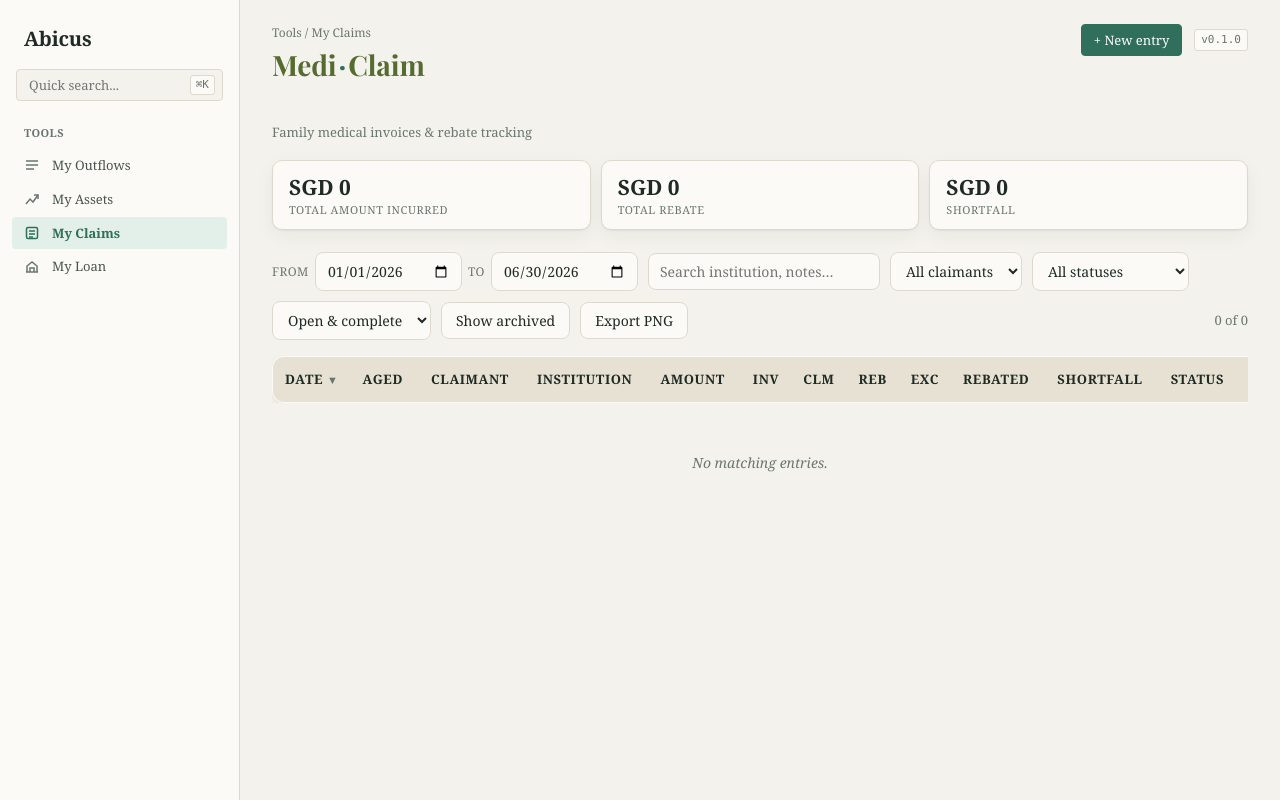
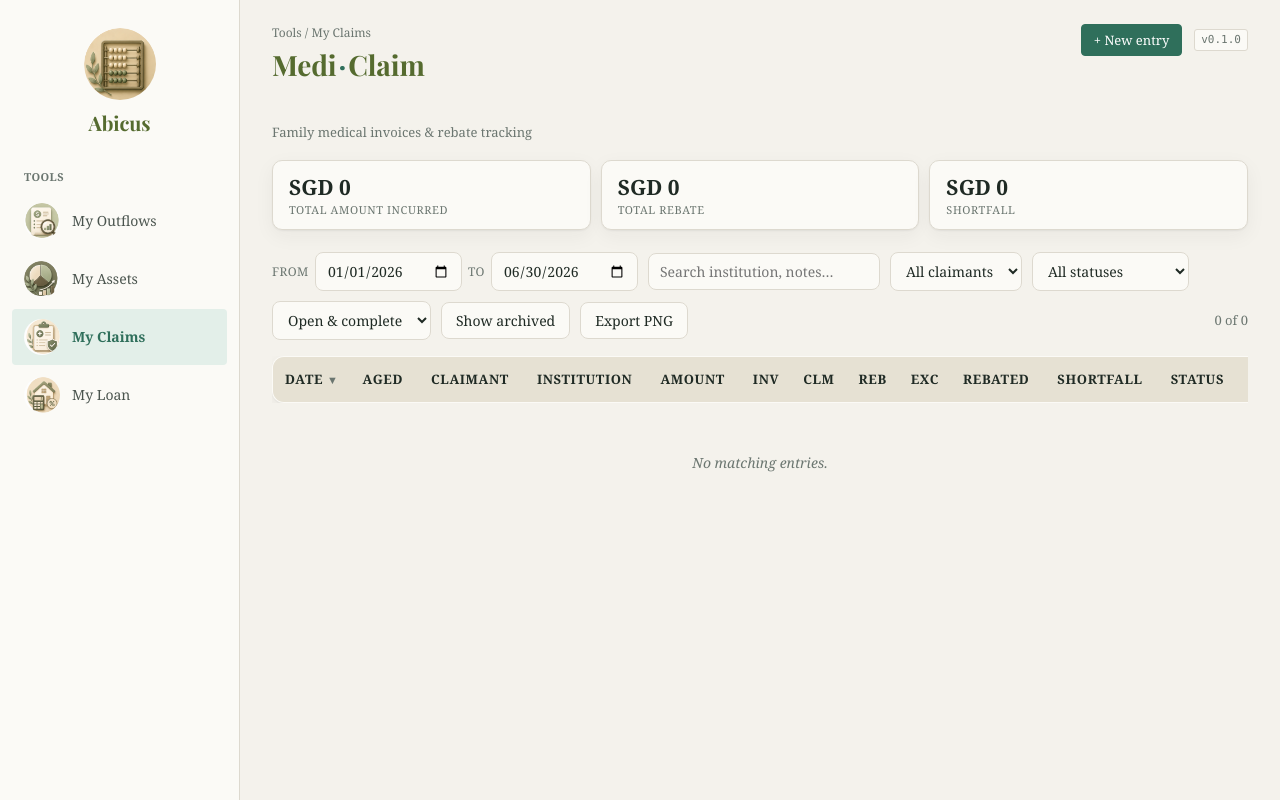
Before and after one commit to snowleopard-spec/abicus, a FastAPI app: page /claims in a window 1280 px wide. Run offline with FastAPI, Linux system fonts and the light colour scheme; data that the repository does not hold is empty.

Commit message:
cleanups: sidebar icons + uniform wordmark, loan half-width, claims trim
Sidebar overhaul (per Cleanups.md)
- Adds 5 themed PNG icons sliced from 3 bundled composites via Pillow:
  abicus (sidebar brand) + claims/outflows/assets/loan (nav links).
  Source composites kept under abicus/icons/ for re-crops.
- Abicus icon (72px circle) sits above the wordmark; wordmark rendered
  in Playfair Display 700 olive (#556B2F) — uniform across every
  sub-app, matching the page H1 we set earlier.
- Nav rows enlarged to fit 36px circular per-app icons (text-md label,
  10px vertical padding).
- Removed the Quick-search input + ⌘K handler — not enough apps to
  justify it.

Loan
- "Last paid installment" card no longer spans full width; sits in a
  2-col grid (.last-installment-row) occupying the left half. Right
  half empty. Collapses to single column under 720px.

Claims
- Removed the 📎 paperclip icon from the table actions column. Other-
  docs management remains accessible via the Edit modal. Dead
  openOtherDocsModal() and .other-docs-icon CSS removed.

Notes
- Cleanups.md committed as the source of these tweaks.

Co-Authored-By: Claude Opus 4.7 (1M context) <noreply@anthropic.com>

```diff
--- a/abicus/apps/claims/static/claims.css
+++ b/abicus/apps/claims/static/claims.css
@@ -309,17 +309,6 @@ body[data-active="claims"] .page-header h1 .dot { color: var(--accent); padding:
 }
 .claims-modal button.primary:hover { background: var(--accent-hover); border-color: var(--accent-hover); }
 
-/* ---------- Other-docs subtle icon (spec §10.4) ---------- */
-.other-docs-icon {
-  color: var(--text-muted);
-  cursor: pointer;
-  padding: 2px 6px;
-  border-radius: 5px;
-  font-size: 13px;
-}
-.other-docs-icon:hover { background: var(--claims-grey-soft); color: var(--text-primary); }
-.other-docs-icon.has { color: var(--accent); }
-
 .other-docs-list { list-style: none; padding: 0; margin: 0 0 12px; }
 .other-docs-list li {
   display: flex; justify-content: space-between; align-items: center;
--- a/abicus/apps/claims/static/claims.js
+++ b/abicus/apps/claims/static/claims.js
@@ -155,10 +155,6 @@
     // table
     document.getElementById("claims-tbody").innerHTML = rows.map((r) => {
       const aged = daysAged(r);
-      const otherN = (r.other_files || []).length;
-      const otherIcon = `<span class="other-docs-icon ${otherN ? "has" : ""}"
-                              data-action="other-docs" data-id="${r.id}"
-                              title="Attached documents${otherN ? ` (${otherN})` : ""}">📎${otherN ? ` ${otherN}` : ""}</span>`;
       return `
         <tr class="${rowClass(r.status)}">
           <td style="white-space:nowrap">${fmtDate(r.date_incurred)}</td>
@@ -181,7 +177,6 @@
                 : `<button class="file-add" data-action="upload-invoice" data-id="${r.id}" title="Add invoice">+ Add</button>`
           }</td>
           <td style="white-space:nowrap">
-            ${otherIcon}
             ${state.showArchived
               ? `<span class="rowact" data-action="restore" data-id="${r.id}">Restore</span>
                  <span class="rowact danger" data-action="delete" data-id="${r.id}">Delete</span>`
@@ -282,7 +277,6 @@
         break;
       }
       case "upload-invoice": uploadInvoiceFor(id); break;
-      case "other-docs": openOtherDocsModal(claim); break;
     }
   }
 
@@ -394,11 +388,6 @@
         reload();
       });
     });
-  }
-
-  function openOtherDocsModal(claim) {
-    // Reuse the edit modal but restricted to the other-docs section.
-    openEdit(claim);
   }
 
   function closeModal() {
--- a/abicus/shell/static/css/shell.css
+++ b/abicus/shell/static/css/shell.css
@@ -38,52 +38,26 @@ a:hover { color: var(--accent-hover); }
 }
 
 .sidebar__brand {
-  padding: var(--space-2) var(--space-5) var(--space-4);
+  padding: var(--space-3) var(--space-4) var(--space-5);
   display: flex;
+  flex-direction: column;
   align-items: center;
+  gap: var(--space-2);
+  text-align: center;
+}
+.brand-icon {
+  width: 72px;
+  height: 72px;
+  border-radius: 50%;
+  display: block;
+  object-fit: contain;
 }
 .wordmark {
+  font-family: "Playfair Display", Georgia, serif;
   font-size: var(--text-xl);
   font-weight: 700;
-  letter-spacing: -0.01em;
-  color: var(--text-primary);
-  font-family: var(--font-display);
-}
-
-.sidebar__search {
-  padding: 0 var(--space-4);
-  margin-bottom: var(--space-4);
-  position: relative;
-}
-.search-input {
-  width: 100%;
-  height: 32px;
-  border: 1px solid var(--border);
-  border-radius: var(--radius-sm);
-  padding: 0 36px 0 var(--space-3);
-  background: var(--bg-app);
-  font-size: var(--text-sm);
-  color: var(--text-primary);
-  font-family: inherit;
-}
-.search-input:focus {
-  outline: none;
-  border-color: var(--accent);
-  background: var(--bg-card);
-}
-.search-kbd {
-  position: absolute;
-  right: calc(var(--space-4) + 8px);
-  top: 50%;
-  transform: translateY(-50%);
-  font-family: var(--font-mono);
-  font-size: 11px;
-  color: var(--text-muted);
-  background: var(--bg-card);
-  border: 1px solid var(--border);
-  border-radius: 3px;
-  padding: 1px 5px;
-  pointer-events: none;
+  letter-spacing: -0.005em;
+  color: #556B2F;
 }
 
 .sidebar__nav { padding: 0 var(--space-3); }
@@ -100,24 +74,25 @@ a:hover { color: var(--accent-hover); }
   display: flex;
   align-items: center;
   gap: var(--space-3);
-  padding: 7px var(--space-3);
+  padding: 10px var(--space-3);
   border-radius: var(--radius-sm);
   color: var(--text-secondary);
-  font-size: var(--text-sm);
+  font-size: var(--text-md);
   font-weight: 500;
-  margin-bottom: 1px;
+  margin-bottom: 2px;
 }
 .nav-link__icon {
-  display: inline-flex;
-  width: 16px;
-  height: 16px;
-  color: var(--text-muted);
+  width: 36px;
+  height: 36px;
+  border-radius: 50%;
+  object-fit: contain;
+  flex-shrink: 0;
+  display: block;
 }
 .nav-link:hover {
   background: var(--bg-hover);
   color: var(--text-primary);
 }
-.nav-link:hover .nav-link__icon { color: var(--text-secondary); }
 
 body[data-active="outflows"] .nav-outflows,
 body[data-active="assets"]   .nav-assets,
@@ -126,12 +101,6 @@ body[data-active="loan"]     .nav-loan {
   background: var(--bg-active);
   color: var(--accent);
   font-weight: 600;
-}
-body[data-active="outflows"] .nav-outflows .nav-link__icon,
-body[data-active="assets"]   .nav-assets   .nav-link__icon,
-body[data-active="claims"]   .nav-claims   .nav-link__icon,
-body[data-active="loan"]     .nav-loan     .nav-link__icon {
-  color: var(--accent);
 }
 
 /* ------- Content area ------- */
--- a/abicus/shell/static/js/shell.js
+++ b/abicus/shell/static/js/shell.js
@@ -1,13 +1,2 @@
-(() => {
-  // ⌘K / Ctrl-K focuses the search box. v1: focus only, no command palette.
-  document.addEventListener("keydown", (e) => {
-    if ((e.metaKey || e.ctrlKey) && e.key.toLowerCase() === "k") {
-      const input = document.querySelector(".search-input");
-      if (input) {
-        e.preventDefault();
-        input.focus();
-        input.select();
-      }
-    }
-  });
-})();
+// Shell-level JS reserved for future use (toasts, modals, etc.).
+// All app-specific behaviour lives in <app>.js.
--- a/abicus/shell/templates/_sidebar.html
+++ b/abicus/shell/templates/_sidebar.html
@@ -1,36 +1,25 @@
 <aside class="sidebar">
   <div class="sidebar__brand">
+    <img class="brand-icon" src="/shell/static/img/abicus.png?v={{ asset_v }}" alt="" aria-hidden="true">
     <span class="wordmark">Abicus</span>
-  </div>
-  <div class="sidebar__search">
-    <input class="search-input" type="search" placeholder="Quick search..." aria-label="Search">
-    <kbd class="search-kbd">⌘K</kbd>
   </div>
   <nav class="sidebar__nav">
     <div class="nav-section">
       <div class="nav-section__label">Tools</div>
       <a href="/outflows" class="nav-link nav-outflows">
-        <span class="nav-link__icon" aria-hidden="true">
-          <svg viewBox="0 0 16 16" width="16" height="16" fill="none" stroke="currentColor" stroke-width="1.5"><path d="M2 4h12M2 8h12M2 12h8"/></svg>
-        </span>
+        <img class="nav-link__icon" src="/shell/static/img/outflows.png?v={{ asset_v }}" alt="" aria-hidden="true">
         <span class="nav-link__label">My Outflows</span>
       </a>
       <a href="/assets" class="nav-link nav-assets">
-        <span class="nav-link__icon" aria-hidden="true">
-          <svg viewBox="0 0 16 16" width="16" height="16" fill="none" stroke="currentColor" stroke-width="1.5"><path d="M2 13l4-5 3 3 5-7"/><path d="M10 4h4v4"/></svg>
-        </span>
+        <img class="nav-link__icon" src="/shell/static/img/assets.png?v={{ asset_v }}" alt="" aria-hidden="true">
         <span class="nav-link__label">My Assets</span>
       </a>
       <a href="/claims" class="nav-link nav-claims">
-        <span class="nav-link__icon" aria-hidden="true">
-          <svg viewBox="0 0 16 16" width="16" height="16" fill="none" stroke="currentColor" stroke-width="1.5"><rect x="2.5" y="2.5" width="11" height="11" rx="1.5"/><path d="M5 6h6M5 9h6M5 12h4"/></svg>
-        </span>
+        <img class="nav-link__icon" src="/shell/static/img/claims.png?v={{ asset_v }}" alt="" aria-hidden="true">
         <span class="nav-link__label">My Claims</span>
       </a>
       <a href="/loan" class="nav-link nav-loan">
-        <span class="nav-link__icon" aria-hidden="true">
-          <svg viewBox="0 0 16 16" width="16" height="16" fill="none" stroke="currentColor" stroke-width="1.5"><path d="M2 13h12M3 13V7l5-4 5 4v6"/><path d="M6 13V9h4v4"/></svg>
-        </span>
+        <img class="nav-link__icon" src="/shell/static/img/loan.png?v={{ asset_v }}" alt="" aria-hidden="true">
         <span class="nav-link__label">My Loan</span>
       </a>
     </div>
```
Also changed, not shown: Cleanups.md (added, +7 -0 lines), abicus/apps/loan/static/loan.css (+9 -0 lines), abicus/apps/loan/templates/page.html (+8 -5 lines), abicus/icons/Icons 1.png (added), abicus/icons/Icons 2.png (added), abicus/icons/Icons 3.png (added), abicus/shell/static/img/abicus.png (added), abicus/shell/static/img/assets.png (added), abicus/shell/static/img/claims.png (added), abicus/shell/static/img/loan.png (added), abicus/shell/static/img/outflows.png (added).
